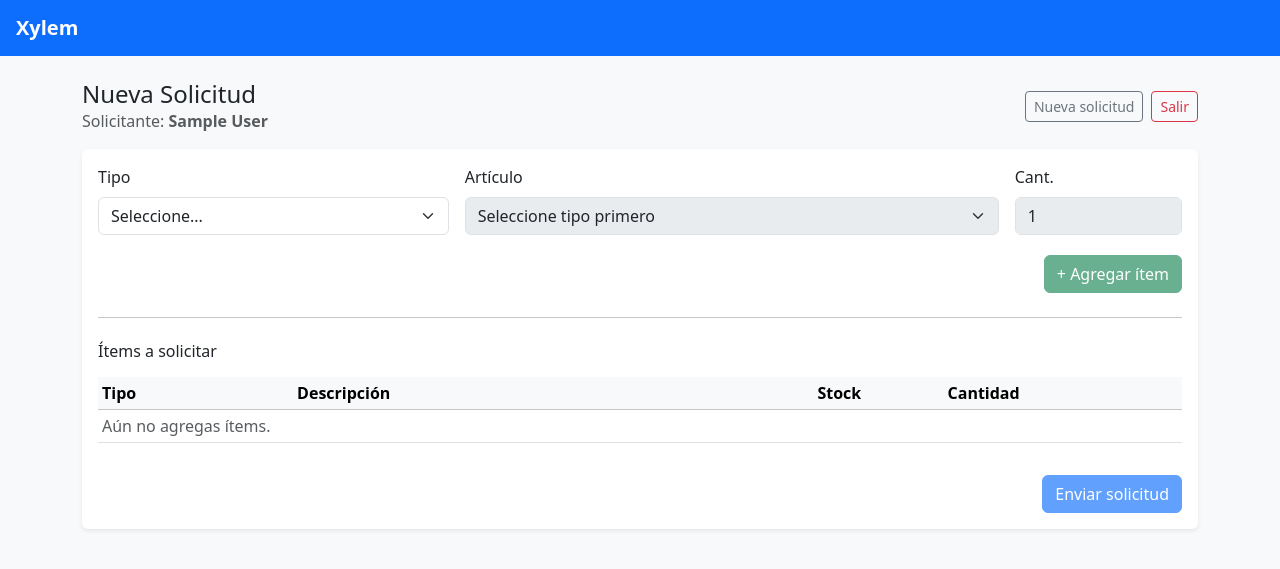
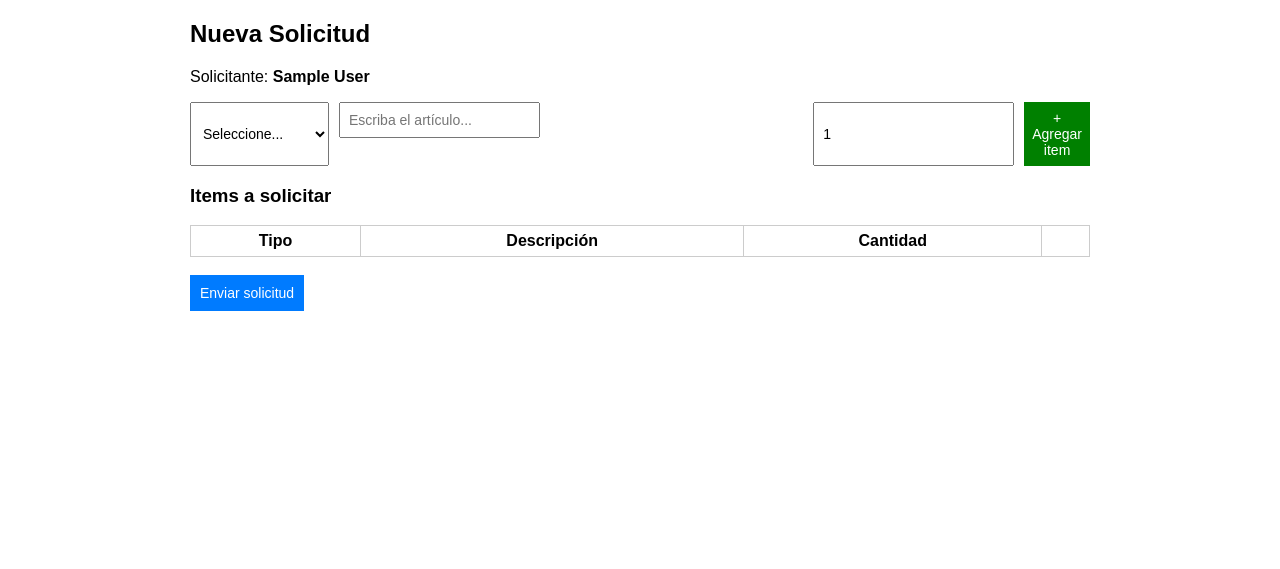
Before and after one commit to Edwin43-star/solicitudes-almacen-xylem, a Flask app: page /solicitar in a window 1280 px wide. Shown: the top 569 px of the page. Run offline with Flask 3, Linux system fonts and the light colour scheme; the visitor is signed in with stand-in values (Sample User, id 1); lists and menus that the app fills with data are empty; parts of the project's set-up code (start-up, migrations or seed data) failed here and were passed over.

Commit message:
Add files via upload

```diff
--- a/templates/solicitar.html
+++ b/templates/solicitar.html
@@ -1,235 +1,312 @@
-{% extends "base.html" %}
-{% block content %}
+<!DOCTYPE html>
+<html lang="es">
+<head>
+<meta charset="UTF-8">
+<title>Nueva Solicitud</title>
+<meta name="viewport" content="width=device-width, initial-scale=1">
 
-<div class="d-flex align-items-center justify-content-between mb-3">
-  <div>
-    <h4 class="mb-0">Nueva Solicitud</h4>
-    <div class="text-muted">Solicitante: <b>{{ session.get("nombre", "") }}</b></div>
-  </div>
+<style>
+body{
+    font-family: Arial;
+    margin:20px;
+}
 
-  <div class="d-flex gap-2">
-    <a class="btn btn-outline-secondary btn-sm" href="{{ url_for('inicio') }}">
-      Nueva solicitud
-    </a>
-    <a class="btn btn-outline-danger btn-sm" href="{{ url_for('logout') }}">
-      Salir
-    </a>
-  </div>
-</div>
+.container{
+    max-width:900px;
+    margin:auto;
+}
 
-{% if error %}
-  <div class="alert alert-danger">{{ error }}</div>
-{% endif %}
+.row{
+    display:flex;
+    gap:10px;
+    margin-bottom:10px;
+}
 
-{% with messages = get_flashed_messages(with_categories=true) %}
-  {% if messages %}
-    {% for category, message in messages %}
-      <div class="alert alert-{{ category }} alert-dismissible fade show">
-        {{ message }}
-        <button type="button" class="btn-close" data-bs-dismiss="alert"></button>
-      </div>
-    {% endfor %}
-  {% endif %}
-{% endwith %}
+input, select, button{
+    padding:8px;
+    font-size:14px;
+}
 
-<div class="card shadow-sm border-0">
-  <div class="card-body">
+button{
+    cursor:pointer;
+}
 
-    <div class="row g-3">
-      <div class="col-md-4">
-        <label class="form-label">Tipo</label>
-        <select class="form-select" id="tipo" required>
+#lista_autocomplete{
+    border:1px solid #ccc;
+    max-height:200px;
+    overflow-y:auto;
+    display:none;
+    position:absolute;
+    background:white;
+    width:100%;
+    z-index:999;
+}
+
+.item_autocomplete{
+    padding:6px;
+    border-bottom:1px solid #eee;
+}
+
+.item_autocomplete:hover{
+    background:#007bff;
+    color:white;
+    cursor:pointer;
+}
+
+table{
+    width:100%;
+    border-collapse:collapse;
+}
+
+th, td{
+    border:1px solid #ccc;
+    padding:6px;
+}
+
+.btn-remove{
+    background:red;
+    color:white;
+    border:none;
+    padding:4px 8px;
+}
+
+.btn-add{
+    background:green;
+    color:white;
+    border:none;
+}
+
+.btn-send{
+    background:#007bff;
+    color:white;
+    border:none;
+    padding:10px;
+}
+</style>
+
+</head>
+<body>
+
+<div class="container">
+
+<h2>Nueva Solicitud</h2>
+
+<p>Solicitante: <b>{{ session.nombre }}</b></p>
+
+<div class="row">
+
+<select id="tipo">
 <option value="">Seleccione...</option>
 <option value="EPP">EPP</option>
 <option value="CONSUMIBLE">CONSUMIBLE</option>
+<option value="HERRAMIENTA">HERRAMIENTA</option>
+<option value="REPUESTO">REPUESTO</option>
 </select>
+
+<div style="position:relative; width:100%;">
+<input type="text" id="buscar" placeholder="Escriba el artículo...">
+
+<div id="lista_autocomplete"></div>
 </div>
 
-      <div class="col-md-6">
-        <label class="form-label">Artículo</label>
-        <select class="form-select" id="articulo" disabled required>
-          <option value="">Seleccione tipo primero</option>
-        </select>
-        <div class="form-text" id="stockHelp"></div>
+<input type="number" id="cantidad" value="1" min="1">
+
+<button class="btn-add" onclick="agregarItem()">+ Agregar item</button>
+
 </div>
 
-      <div class="col-md-2">
-        <label class="form-label">Cant.</label>
-        <input type="number" class="form-control" id="cantidad" min="1" value="1" disabled>
+
+<h3>Items a solicitar</h3>
+
+<table id="tabla">
+<thead>
+<tr>
+<th>Tipo</th>
+<th>Descripción</th>
+<th>Cantidad</th>
+<th></th>
+</tr>
+</thead>
+
+<tbody></tbody>
+
+</table>
+
+<br>
+
+<form method="POST" action="/guardar_solicitud" onsubmit="return enviar()">
+<input type="hidden" name="items_json" id="items_json">
+<button class="btn-send">Enviar solicitud</button>
+</form>
+
 </div>
 
-      <div class="col-12 d-flex justify-content-end">
-        <button class="btn btn-success" id="btnAgregar" type="button" disabled>
-          + Agregar ítem
-        </button>
-      </div>
-    </div>
-
-    <hr class="my-4">
-
-    <h6 class="mb-3">Ítems a solicitar</h6>
-
-    <div class="table-responsive">
-      <table class="table table-sm align-middle" id="tablaItems">
-        <thead class="table-light">
-          <tr>
-            <th style="width: 18%">Tipo</th>
-            <th>Descripción</th>
-            <th style="width: 12%">Stock</th>
-            <th style="width: 12%">Cantidad</th>
-            <th style="width: 10%"></th>
-          </tr>
-        </thead>
-        <tbody>
-          <tr id="filaVacia">
-            <td colspan="5" class="text-muted">Aún no agregas ítems.</td>
-          </tr>
-        </tbody>
-      </table>
-    </div>
-
-    <div class="d-flex justify-content-end mt-3">
-      <form method="post" action="{{ url_for('guardar_solicitud') }}" onsubmit="return prepararEnvio();">
-        <input type="hidden" name="items_json" id="items_json">
-        <button class="btn btn-primary" id="btnEnviar" disabled>
-          Enviar solicitud
-        </button>
-      </form>
-    </div>
-
-  </div>
-</div>
 
 <script>
-let catalogoActual = [];   // [{descripcion, stock}]
-let items = [];            // [{tipo, descripcion, stock, cantidad}]
 
-const tipoEl = document.getElementById("tipo");
-const articuloEl = document.getElementById("articulo");
-const cantidadEl = document.getElementById("cantidad");
-const btnAgregar = document.getElementById("btnAgregar");
-const btnEnviar = document.getElementById("btnEnviar");
-const stockHelp = document.getElementById("stockHelp");
+let catalogo=[]
+let items=[]
 
-tipoEl.addEventListener("change", async () => {
-  const tipo = tipoEl.value;
-  resetSelector();
 
-  if (!tipo) return;
+// ===============================
+// CARGAR CATALOGO SEGUN TIPO
+// ===============================
+document.getElementById("tipo").addEventListener("change", async function(){
 
-  try {
-    const r = await fetch(`/api/catalogo?tipo=${encodeURIComponent(tipo)}`);
-    const data = await r.json();
+let tipo=this.value
 
-    catalogoActual = (data.items || []);
-    articuloEl.innerHTML = "<option value=''>Seleccione...</option>";
+if(!tipo)return
 
-    catalogoActual.forEach(it => {
-      const opt = document.createElement("option");
-      opt.value = it.descripcion;
-      opt.textContent = it.descripcion;
-      opt.dataset.stock = (it.stock ?? "");
-      articuloEl.appendChild(opt);
-    });
+let res=await fetch("/api/catalogo?tipo="+tipo)
+let data=await res.json()
 
-    articuloEl.disabled = false;
-    cantidadEl.disabled = false;
-    btnAgregar.disabled = false;
-  } catch (e) {
-    articuloEl.innerHTML = "<option value=''>Error cargando catálogo</option>";
-  }
-});
+catalogo=data.items || []
 
-articuloEl.addEventListener("change", () => {
-  const selected = articuloEl.options[articuloEl.selectedIndex];
-  const stock = selected?.dataset?.stock ?? "";
-  stockHelp.textContent = stock !== "" ? `Stock disponible: ${stock}` : "";
-});
+})
 
-btnAgregar.addEventListener("click", () => {
-  const tipo = tipoEl.value;
-  const desc = articuloEl.value;
-  const cant = parseInt(cantidadEl.value || "0", 10);
 
-  if (!tipo || !desc || !cant || cant <= 0) return;
+// ===============================
+// AUTOCOMPLETE BUSQUEDA
+// ===============================
+document.getElementById("buscar").addEventListener("input", function(){
 
-  const opt = articuloEl.options[articuloEl.selectedIndex];
-  const stock = parseFloat(opt?.dataset?.stock ?? "0");
+let texto=this.value.toLowerCase()
 
-  // Validación stock (si stock viene vacío, no bloquea)
-  if (!isNaN(stock) && stock > 0 && cant > stock) {
-    alert(`Cantidad supera stock (${stock}).`);
-    return;
+let lista=document.getElementById("lista_autocomplete")
+
+lista.innerHTML=""
+
+if(texto.length<2){
+lista.style.display="none"
+return
 }
 
-  // Si ya existe el mismo ítem, acumula cantidad
-  const idx = items.findIndex(x => x.tipo === tipo && x.descripcion === desc);
-  if (idx >= 0) {
-    const nueva = items[idx].cantidad + cant;
-    if (!isNaN(stock) && stock > 0 && nueva > stock) {
-      alert(`Cantidad total supera stock (${stock}).`);
-      return;
-    }
-    items[idx].cantidad = nueva;
-  } else {
-    items.push({ tipo, descripcion: desc, stock: isNaN(stock) ? "" : stock, cantidad: cant });
+let resultados=catalogo.filter(x=>
+(x.descripcion || "").toLowerCase().includes(texto)
+)
+
+resultados.slice(0,20).forEach(item=>{
+
+let div=document.createElement("div")
+
+div.className="item_autocomplete"
+
+div.innerText=item.descripcion
+
+div.onclick=function(){
+
+document.getElementById("buscar").value=item.descripcion
+
+lista.style.display="none"
+
 }
 
-  renderTabla();
-  btnEnviar.disabled = items.length === 0;
-});
+lista.appendChild(div)
 
-function quitarItem(i) {
-  items.splice(i, 1);
-  renderTabla();
-  btnEnviar.disabled = items.length === 0;
+})
+
+lista.style.display="block"
+
+})
+
+
+
+// ===============================
+// AGREGAR ITEM
+// ===============================
+function agregarItem(){
+
+let tipo=document.getElementById("tipo").value
+let descripcion=document.getElementById("buscar").value
+let cantidad=document.getElementById("cantidad").value
+
+if(!tipo || !descripcion || !cantidad){
+alert("Complete los datos")
+return
 }
 
-function renderTabla() {
-  const tbody = document.querySelector("#tablaItems tbody");
-  tbody.innerHTML = "";
+items.push({
+tipo:tipo,
+descripcion:descripcion,
+cantidad:cantidad
+})
 
-  if (items.length === 0) {
-    tbody.innerHTML = `<tr id="filaVacia"><td colspan="5" class="text-muted">Aún no agregas ítems.</td></tr>`;
-    return;
+render()
+
+document.getElementById("buscar").value=""
+document.getElementById("cantidad").value=1
+
 }
 
-  items.forEach((it, i) => {
-    const tr = document.createElement("tr");
-    tr.innerHTML = `
-      <td><span class="badge bg-secondary">${it.tipo}</span></td>
-      <td>${escapeHtml(it.descripcion)}</td>
-      <td>${it.stock === "" ? "-" : it.stock}</td>
-      <td><b>${it.cantidad}</b></td>
-      <td class="text-end">
-        <button class="btn btn-sm btn-outline-danger" type="button" onclick="quitarItem(${i})">
+
+
+// ===============================
+// RENDER TABLA
+// ===============================
+function render(){
+
+let tbody=document.querySelector("#tabla tbody")
+
+tbody.innerHTML=""
+
+items.forEach((item,index)=>{
+
+let tr=document.createElement("tr")
+
+tr.innerHTML=`
+
+<td>${item.tipo}</td>
+<td>${item.descripcion}</td>
+<td>${item.cantidad}</td>
+
+<td>
+<button class="btn-remove" onclick="eliminar(${index})">
 Quitar
 </button>
 </td>
-    `;
-    tbody.appendChild(tr);
-  });
+
+`
+
+tbody.appendChild(tr)
+
+})
+
 }
 
-function prepararEnvio() {
-  if (items.length === 0) return false;
-  document.getElementById("items_json").value = JSON.stringify(items);
-  return true;
+
+// ===============================
+// ELIMINAR ITEM
+// ===============================
+function eliminar(i){
+
+items.splice(i,1)
+
+render()
+
 }
 
-function resetSelector() {
-  catalogoActual = [];
-  articuloEl.innerHTML = "<option value=''>Seleccione tipo primero</option>";
-  articuloEl.disabled = true;
-  cantidadEl.value = 1;
-  cantidadEl.disabled = true;
-  btnAgregar.disabled = true;
-  stockHelp.textContent = "";
+
+// ===============================
+// ENVIAR
+// ===============================
+function enviar(){
+
+if(items.length==0){
+
+alert("Agregue items")
+
+return false
+
 }
 
-function escapeHtml(str) {
-  return (str || "").replaceAll("&","&amp;").replaceAll("<","&lt;").replaceAll(">","&gt;").replaceAll('"',"&quot;").replaceAll("'","&#039;");
+document.getElementById("items_json").value=JSON.stringify(items)
+
+return true
+
 }
+
 </script>
 
-{% endblock %}
+
+</body>
+</html>
```
Lines whose indentation alone changed are shown as unchanged.
